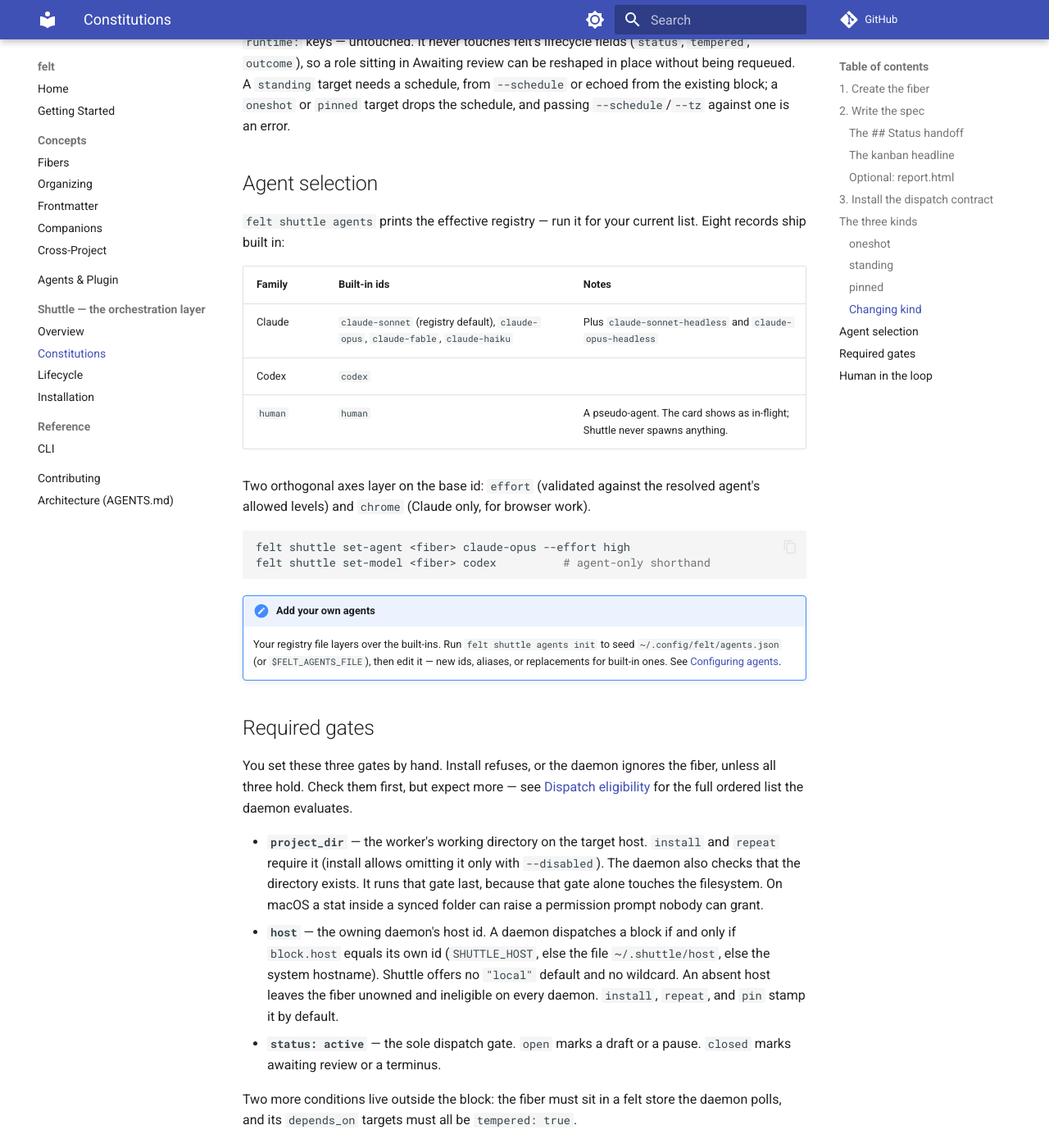
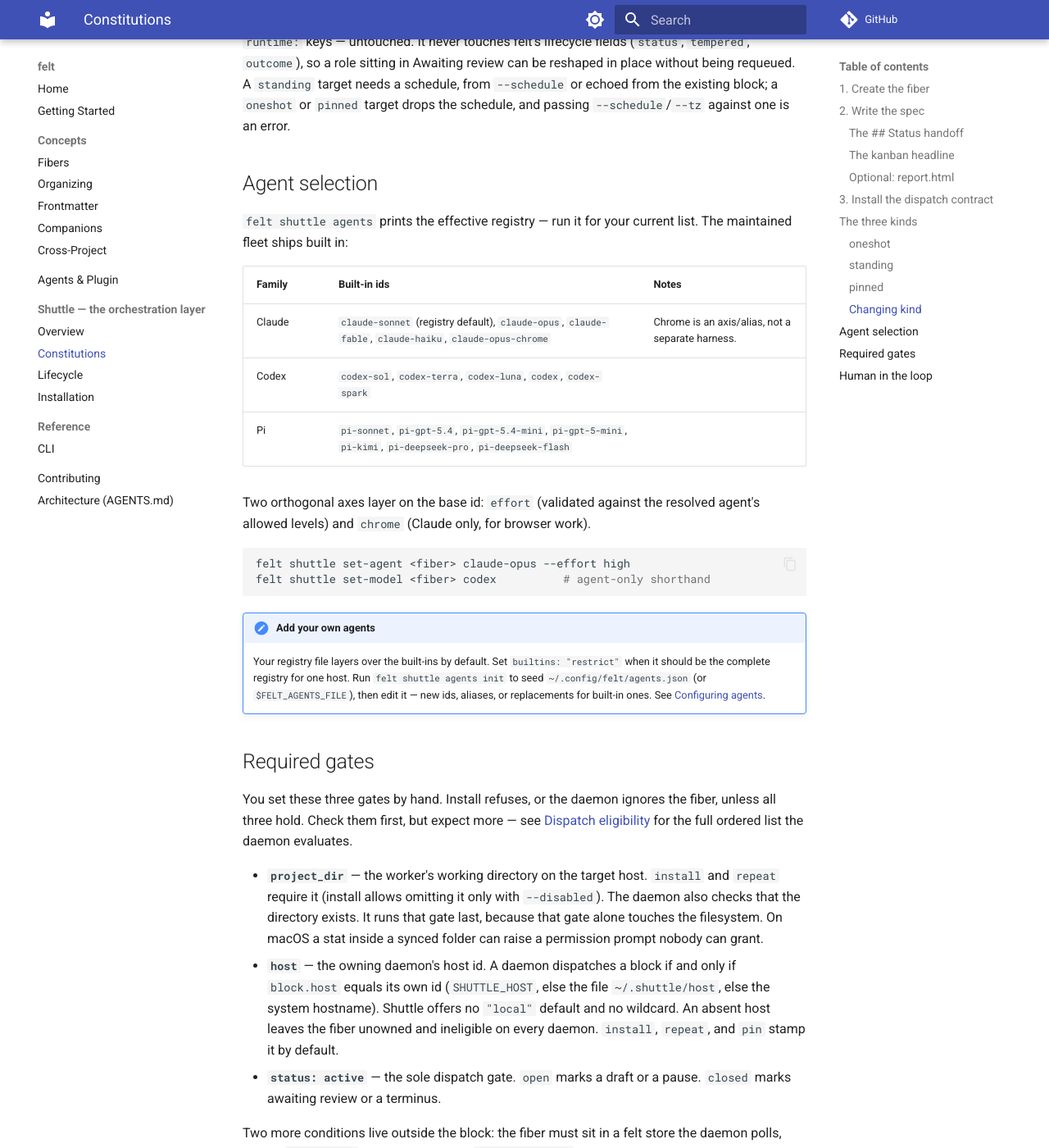
Before and after one commit to cailmdaley/felt, an MkDocs documentation site: the page built from docs/shuttle/constitutions.md, in a window 1280 px wide and 1400 px high, scrolled down 3711 px. Shown: the whole window at 82% size. Built offline with MkDocs 1.6.1 and Material for MkDocs 9.7.7, drawn with Linux system fonts in a browser that asks for light colours; comment, search, counter and statistics services are not loaded.

Commit message:
shuttle: ship configured agent fleet by default

````diff
--- a/docs/shuttle/constitutions.md
+++ b/docs/shuttle/constitutions.md
@@ -180,13 +180,13 @@ existing block; a `oneshot` or `pinned` target drops the schedule, and passing
 ## Agent selection
 
 `felt shuttle agents` prints the effective registry — run it for your current
-list. Eight records ship built in:
+list. The maintained fleet ships built in:
 
 | Family | Built-in ids | Notes |
 |---|---|---|
-| Claude | `claude-sonnet` (registry default), `claude-opus`, `claude-fable`, `claude-haiku` | Plus `claude-sonnet-headless` and `claude-opus-headless` |
-| Codex | `codex` | |
-| `human` | `human` | A pseudo-agent. The card shows as in-flight; Shuttle never spawns anything. |
+| Claude | `claude-sonnet` (registry default), `claude-opus`, `claude-fable`, `claude-haiku`, `claude-opus-chrome` | Chrome is an axis/alias, not a separate harness. |
+| Codex | `codex-sol`, `codex-terra`, `codex-luna`, `codex`, `codex-spark` | |
+| Pi | `pi-sonnet`, `pi-gpt-5.4`, `pi-gpt-5.4-mini`, `pi-gpt-5-mini`, `pi-kimi`, `pi-deepseek-pro`, `pi-deepseek-flash` | |
 
 Two orthogonal axes layer on the base id: `effort` (validated against the
 resolved agent's allowed levels) and `chrome` (Claude only, for browser work).
@@ -197,9 +197,11 @@ felt shuttle set-model <fiber> codex          # agent-only shorthand
 ```
 
 !!! note "Add your own agents"
-    Your registry file layers over the built-ins. Run `felt shuttle agents
-    init` to seed `~/.config/felt/agents.json` (or `$FELT_AGENTS_FILE`), then
-    edit it — new ids, aliases, or replacements for built-in ones. See
+    Your registry file layers over the built-ins by default. Set
+    `builtins: "restrict"` when it should be the complete registry for one
+    host. Run `felt shuttle agents init` to seed
+    `~/.config/felt/agents.json` (or `$FELT_AGENTS_FILE`), then edit it — new
+    ids, aliases, or replacements for built-in ones. See
     [Configuring agents](installation.md#configuring-agents).
 
 ## Required gates
````
Also changed, not shown: AGENTS.md (+6 -4 lines), docs/shuttle/installation.md (+10 -9 lines), docs/shuttle/lifecycle.md (+7 -8 lines), 15 other files.
